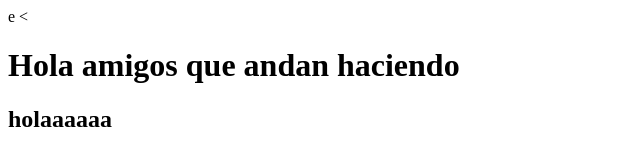
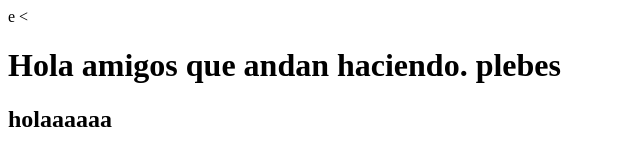
Before and after one commit to laloolea/hola-hackapalooza, a plain HTML site: page index.html in a window 1280 px wide. Shown: the top 155 px of the page, without its empty margins (0-640 px from the left). Drawn offline with Linux system fonts and the light colour scheme.

Commit message:
.gitignore

```diff
--- a/index.html
+++ b/index.html
@@ -9,7 +9,7 @@ e<!DOCTYPE html>
 </head>
 <body>
   <h1>
-  	Hola amigos	 que andan haciendo
+  	Hola amigos	 que andan haciendo. plebes
   </h1>
   <h2>
   	holaaaaaa
```
